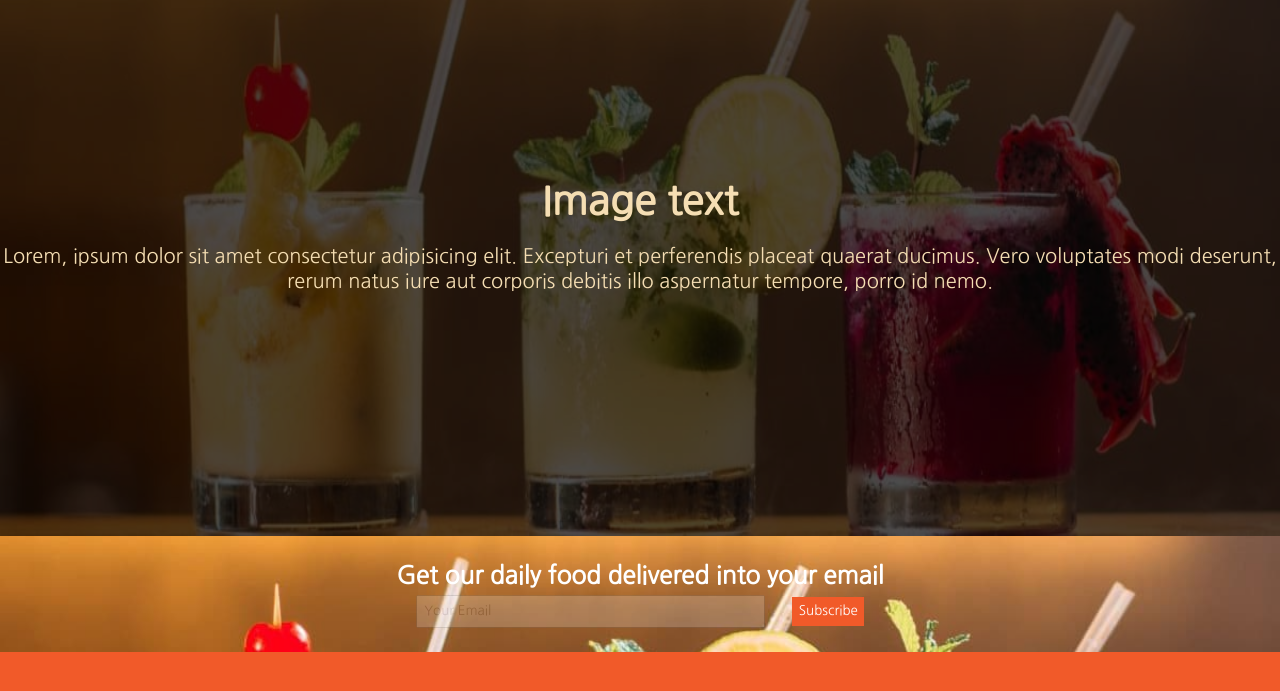
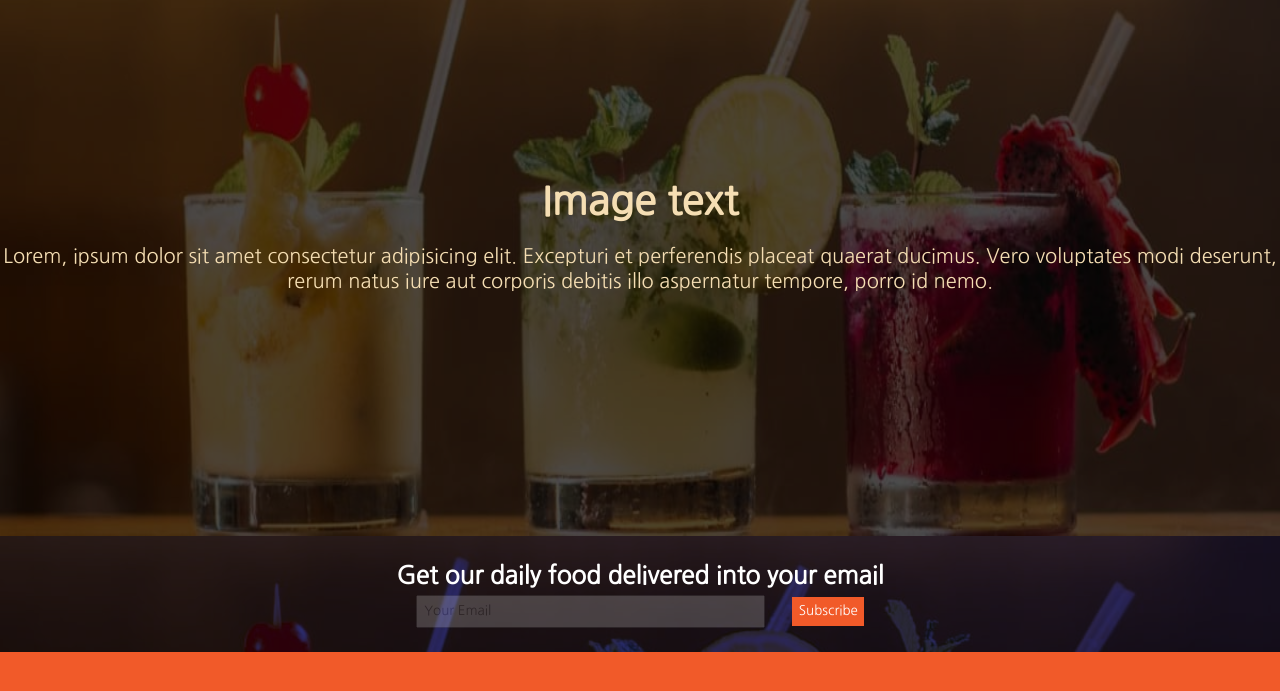
Before and after one commit to boluogun-adeola/Resturant-website, a plain HTML site: page food&drinks.html in a window 1280 px wide. Shown: the part 2903-3594 px from the top of the page. Drawn offline with Linux system fonts and the light colour scheme.

Commit message:
added tint to footer

```diff
--- a/food&drinks.html
+++ b/food&drinks.html
@@ -6,7 +6,7 @@
     <head>
         <meta charset="utf-8">
         <meta http-equiv="X-UA-Compatible" content="IE=edge">
-        <title></title>
+        <title>RESTURANT APP</title>
         <meta name="description" content="">
         <meta name="viewport" content="width=device-width, initial-scale=1">
         <link href="https://fonts.googleapis.com/css2?family=Nanum+Gothic&display=swap" rel="stylesheet">
@@ -170,13 +170,16 @@
             </section>
         </main>
          <!--subscription and footer section-->
-       <section class="subscription">
+         <div class="">
+       <section class="subscription blue-tint" >
+
         <p>Get our daily food delivered into your email</p>
         <form>
             <input id="email" type="email" placeholder="Your Email">
             <button type ="submit" id = "btn">Subscribe</button>
         </form>
     </section>
+</div>
     <footer>
         <img src="img/logo_white.png" alt="resturant's logo">
         <p>Thats what we are</p>
--- a/style.css
+++ b/style.css
@@ -10,6 +10,7 @@ body{
 .subscription{
 
     background: url("./img/Unsplash-sm.jpg");
+    /* background-color:rgba(21,21,96, 0.8); */
     background-size: cover;
     color: #ffffff;
     padding: 1.5em;
@@ -682,3 +683,7 @@ img {
     text-align: center;
     text-transform: none
 }
+.blue-tint {
+  background-color: rgba(21,21,96, 0.9);
+  background-blend-mode: multiply;
+}
```
